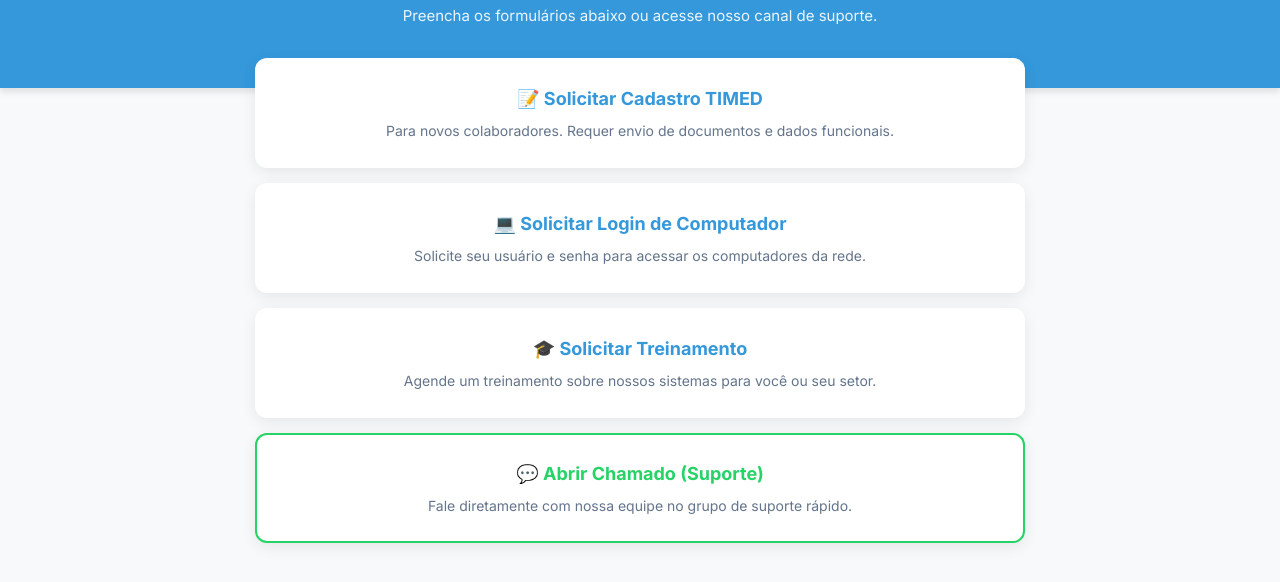
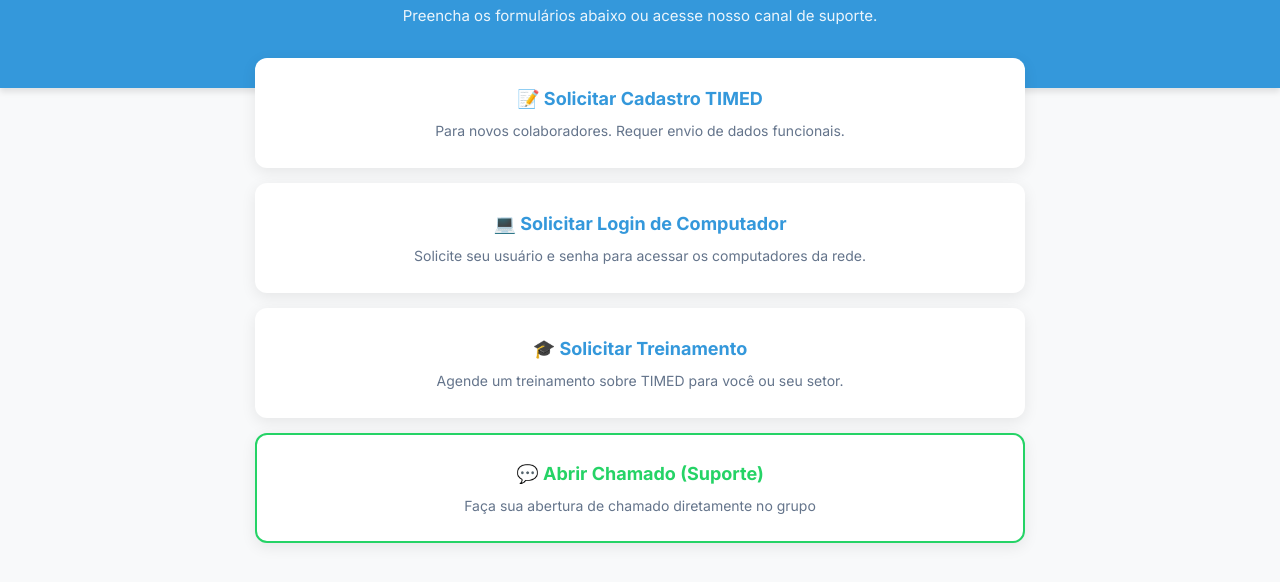
Before and after one commit to suportetiandarai/solicitacoes, a plain HTML site: page index.html in a window 1280 px wide. Shown: the part 82-664 px from the top of the page. Drawn offline with nearby package versions, Linux system fonts and the light colour scheme.

Commit message:
Update index.html

```diff
--- a/index.html
+++ b/index.html
@@ -26,7 +26,7 @@
         <div id="menu-principal" class="menu-grid">
             <div class="menu-card" onclick="mostrarTela('tela-cadastro')">
                 <h3>📝 Solicitar Cadastro TIMED </h3>
-                <p>Para novos colaboradores. Requer envio de documentos e dados funcionais.</p>
+                <p>Para novos colaboradores. Requer envio de dados funcionais.</p>
             </div>
 
 
@@ -37,14 +37,14 @@
 
             <div class="menu-card" onclick="mostrarTela('tela-treinamento')">
                 <h3>🎓 Solicitar Treinamento</h3>
-                <p>Agende um treinamento sobre nossos sistemas para você ou seu setor.</p>
+                <p>Agende um treinamento sobre TIMED para você ou seu setor.</p>
             </div>
 
             <!-- LINK WHATSAPP -->
             <a href="https://chat.whatsapp.com/BP3FAoRrdva8NfVKnBn72R" target="_blank" style="text-decoration: none;">
                 <div class="menu-card whatsapp">
                     <h3>💬 Abrir Chamado (Suporte)</h3>
-                    <p>Fale diretamente com nossa equipe no grupo de suporte rápido.</p>
+                    <p>Faça sua abertura de chamado diretamente no grupo</p>
                 </div>
             </a>
         </div>
@@ -98,7 +98,7 @@
                         <input type="text" id="cad_cpf" maxlength="14" oninput="mascaraCPF(this)" placeholder="000.000.000-00" required>
                     </div>
                     <div class="col form-group">
-                        <label for="cad_cns">CNS (Cartão SUS)</label>
+                        <label for="cad_cns">CNS</label>
                         <input type="text" id="cad_cns" placeholder="Número do CNS">
                     </div>
                 </div>
```
